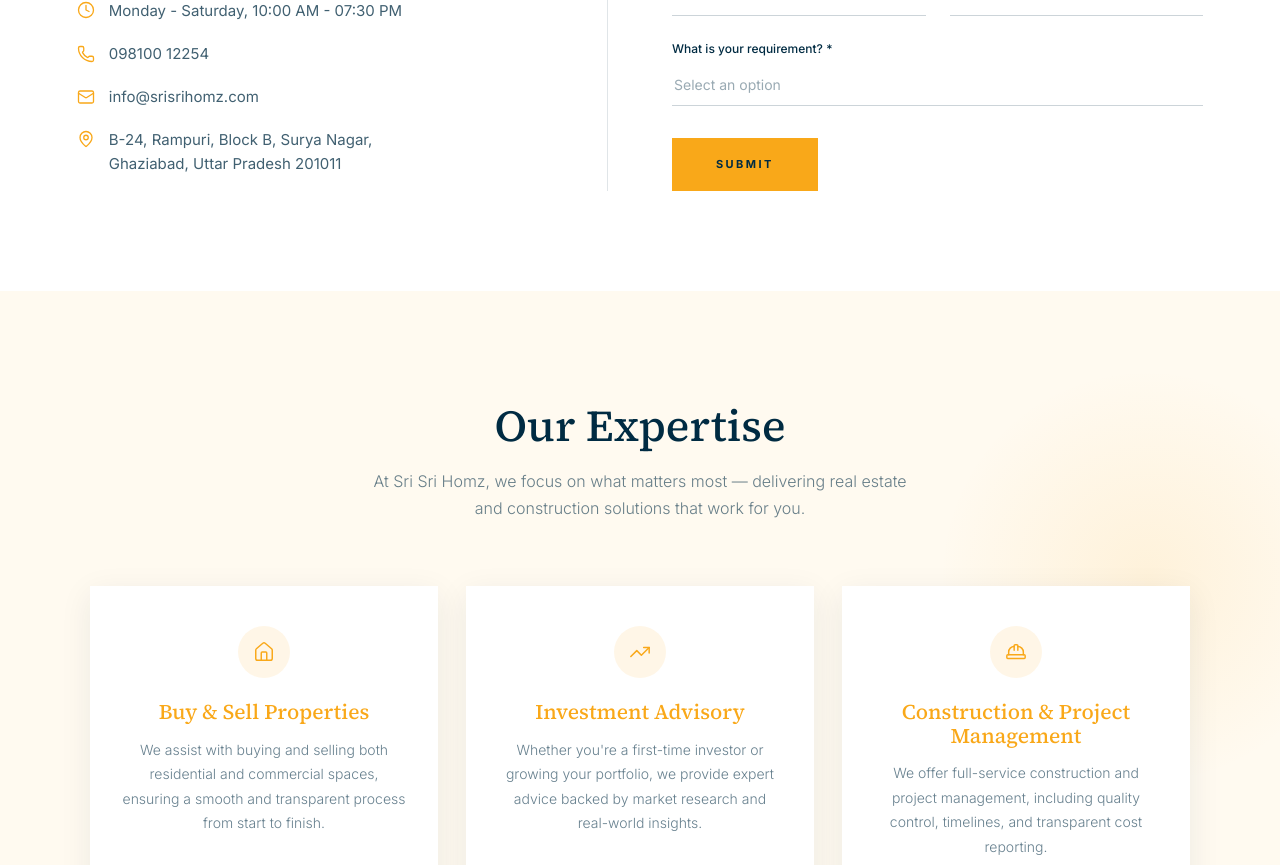
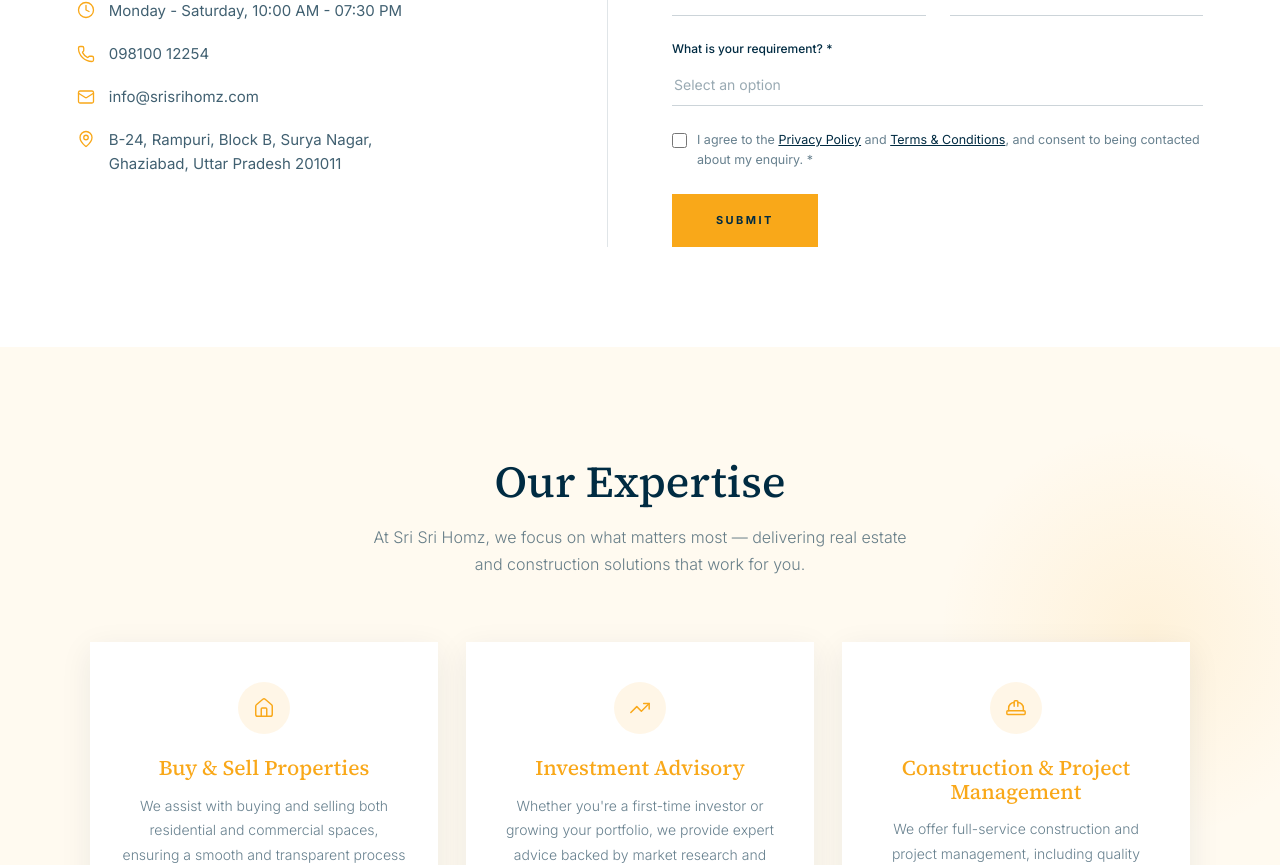
Before and after one commit to ghost-node011/shree-shree-homez, a React (Vite) app: page / in a window 1280 px wide. Shown: the part 1180-2045 px from the top of the page. Built offline with nearby package versions, Linux system fonts and the light colour scheme.

Commit message:
Add Terms & Conditions page and consent checkboxes to contact forms
- Add /terms-and-conditions page, link it from footer alongside Privacy Policy
- Require consent checkbox (linking to Privacy Policy + Terms) before submitting the homepage quick-enquiry form and the full contact page form

```diff
--- a/src/App.jsx
+++ b/src/App.jsx
@@ -14,6 +14,7 @@
 import ContactPage from './pages/Contact'
 import PrivacyPolicyPage from './pages/PrivacyPolicy'
 import AccessibilityStatementPage from './pages/AccessibilityStatement'
+import TermsPage from './pages/Terms'
 
 function App() {
   const [loaded, setLoaded] = useState(false)
@@ -36,6 +37,7 @@
             <Route path="/contact" element={<ContactPage />} />
             <Route path="/privacy-policy" element={<PrivacyPolicyPage />} />
             <Route path="/accessibility-statement" element={<AccessibilityStatementPage />} />
+            <Route path="/terms-and-conditions" element={<TermsPage />} />
           </Routes>
         </main>
         <Footer />
--- a/src/components/Contact.jsx
+++ b/src/components/Contact.jsx
@@ -1,5 +1,6 @@
 import { useState, useRef } from 'react'
 import { motion } from 'framer-motion'
+import { Link } from 'react-router-dom'
 import emailjs from 'emailjs-com'
 import { Phone, MessageCircle, Mail, MapPin, Clock } from 'lucide-react'
 
@@ -11,11 +12,14 @@
 
 export default function Contact() {
   const formRef = useRef(null)
-  const [form, setForm]       = useState({ name: '', phone: '', email: '', service: '', message: '' })
+  const [form, setForm]       = useState({ name: '', phone: '', email: '', service: '', message: '', consent: false })
   const [status, setStatus]   = useState('')
   const [loading, setLoading] = useState(false)
 
-  const onChange = e => setForm(p => ({ ...p, [e.target.name]: e.target.value }))
+  const onChange = e => {
+    const { name, type, checked, value } = e.target
+    setForm(p => ({ ...p, [name]: type === 'checkbox' ? checked : value }))
+  }
 
   const onSubmit = async e => {
     e.preventDefault()
@@ -28,7 +32,7 @@
         'YOUR_PUBLIC_KEY',
       )
       setStatus('success')
-      setForm({ name: '', phone: '', email: '', service: '', message: '' })
+      setForm({ name: '', phone: '', email: '', service: '', message: '', consent: false })
     } catch {
       setStatus('error')
     }
@@ -261,6 +265,23 @@
                 onBlur={e => e.target.style.borderColor = 'rgba(249,168,25,0.2)'}
               />
 
+              <label style={{
+                display: 'flex', alignItems: 'flex-start', gap: 10,
+                cursor: 'pointer',
+              }}>
+                <input
+                  type="checkbox" name="consent" checked={form.consent} onChange={onChange} required
+                  style={{ marginTop: 3, width: 15, height: 15, accentColor: '#F9A819', flexShrink: 0, cursor: 'pointer' }}
+                />
+                <span style={{
+                  fontFamily: 'Inter, sans-serif', fontSize: 12.5, fontWeight: 300,
+                  lineHeight: 1.6, color: 'rgba(247,248,250,0.65)',
+                }}>
+                  I agree to the <Link to="/privacy-policy" data-cursor style={{ color: '#F9A819', textDecoration: 'underline' }}>Privacy Policy</Link> and{' '}
+                  <Link to="/terms-and-conditions" data-cursor style={{ color: '#F9A819', textDecoration: 'underline' }}>Terms & Conditions</Link>, and consent to being contacted about my enquiry. *
+                </span>
+              </label>
+
               <button type="submit" data-cursor disabled={loading}
                 className="btn-gold"
                 style={{ width: '100%', justifyContent: 'center', opacity: loading ? 0.7 : 1 }}
--- a/src/components/Footer.jsx
+++ b/src/components/Footer.jsx
@@ -12,6 +12,7 @@
 
 const LEGAL_LINKS = [
   { label: 'Privacy Policy',          to: '/privacy-policy' },
+  { label: 'Terms & Conditions',      to: '/terms-and-conditions' },
   { label: 'Accessibility Statement', to: '/accessibility-statement' },
 ]
 
--- a/src/components/GetInTouchContact.jsx
+++ b/src/components/GetInTouchContact.jsx
@@ -1,5 +1,6 @@
 import { useState } from 'react'
 import { motion } from 'framer-motion'
+import { Link } from 'react-router-dom'
 import emailjs from 'emailjs-com'
 import { Clock, Phone, Mail, MapPin } from 'lucide-react'
 
@@ -16,11 +17,14 @@
 ]
 
 export default function GetInTouchContact() {
-  const [form, setForm]       = useState({ name: '', email: '', phone: '', requirement: '' })
+  const [form, setForm]       = useState({ name: '', email: '', phone: '', requirement: '', consent: false })
   const [status, setStatus]   = useState('')
   const [loading, setLoading] = useState(false)
 
-  const onChange = e => setForm(p => ({ ...p, [e.target.name]: e.target.value }))
+  const onChange = e => {
+    const { name, type, checked, value } = e.target
+    setForm(p => ({ ...p, [name]: type === 'checkbox' ? checked : value }))
+  }
 
   const onSubmit = async e => {
     e.preventDefault()
@@ -33,7 +37,7 @@
         'YOUR_PUBLIC_KEY',
       )
       setStatus('success')
-      setForm({ name: '', email: '', phone: '', requirement: '' })
+      setForm({ name: '', email: '', phone: '', requirement: '', consent: false })
     } catch {
       setStatus('error')
     }
@@ -195,9 +199,26 @@
               </select>
             </div>
 
+            <label style={{
+              display: 'flex', alignItems: 'flex-start', gap: 10,
+              cursor: 'pointer',
+            }}>
+              <input
+                type="checkbox" name="consent" checked={form.consent} onChange={onChange} required
+                style={{ marginTop: 3, width: 15, height: 15, accentColor: '#F9A819', flexShrink: 0, cursor: 'pointer' }}
+              />
+              <span style={{
+                fontFamily: 'Inter, sans-serif', fontSize: 12.5, fontWeight: 400,
+                lineHeight: 1.6, color: 'rgba(0,43,66,0.6)',
+              }}>
+                I agree to the <Link to="/privacy-policy" data-cursor style={{ color: '#002B42', textDecoration: 'underline' }}>Privacy Policy</Link> and{' '}
+                <Link to="/terms-and-conditions" data-cursor style={{ color: '#002B42', textDecoration: 'underline' }}>Terms & Conditions</Link>, and consent to being contacted about my enquiry. *
+              </span>
+            </label>
+
             <button type="submit" data-cursor disabled={loading}
               className="btn-gold"
-              style={{ alignSelf: 'flex-start', opacity: loading ? 0.7 : 1, marginTop: 8 }}
+              style={{ alignSelf: 'flex-start', opacity: loading ? 0.7 : 1, marginTop: 0 }}
             >
               <span>{loading ? 'Sending...' : 'Submit'}</span>
             </button>
--- /dev/null
+++ b/src/pages/Terms.jsx
@@ -0,0 +1,83 @@
+import { motion } from 'framer-motion'
+import PageHero from '../components/PageHero'
+
+const SECTIONS = [
+  {
+    title: 'Acceptance of Terms',
+    body: 'By using this website or engaging Sri Sri Homz for real estate or construction services, you agree to be bound by these Terms & Conditions. If you do not agree, please do not use our services.',
+  },
+  {
+    title: 'Our Services',
+    body: 'Sri Sri Homz provides real estate advisory, buying and selling assistance, investment guidance, and construction and project management services across Delhi NCR. All property listings, pricing, and availability are subject to change without notice.',
+  },
+  {
+    title: 'No Guarantee of Outcome',
+    body: 'While we provide honest, research-backed guidance, we do not guarantee specific investment returns, property appreciation, project timelines, or transaction outcomes. Any figures shared (such as "500+ families guided") reflect our track record and are not a promise of future results.',
+  },
+  {
+    title: 'Client Responsibilities',
+    body: 'You are responsible for providing accurate information when engaging our services, for independently verifying property documents and legal status, and for seeking your own legal or financial advice where appropriate.',
+  },
+  {
+    title: 'Fees & Payments',
+    body: 'Any brokerage, advisory, or construction management fees will be communicated and agreed upon separately before work begins. We do not charge hidden fees.',
+  },
+  {
+    title: 'Intellectual Property',
+    body: 'All content on this website — including text, images, and branding — belongs to Sri Sri Homz unless otherwise credited, and may not be reproduced without permission.',
+  },
+  {
+    title: 'Limitation of Liability',
+    body: 'Sri Sri Homz is not liable for indirect or consequential losses arising from the use of this website or from third-party developer, legal, or financial decisions made in connection with our advisory services.',
+  },
+  {
+    title: 'Changes to These Terms',
+    body: 'We may update these Terms & Conditions from time to time. Continued use of our services after changes are posted constitutes acceptance of the updated terms.',
+  },
+  {
+    title: 'Contact Us',
+    body: 'For any questions about these Terms & Conditions, write to us at info@srisrihomz.com or call 098100 12254.',
+  },
+]
+
+export default function Terms() {
+  return (
+    <div>
+      <PageHero eyebrow="Legal" title="Terms &" accent="Conditions" />
+
+      <div style={{ background: '#F7F8FA', padding: '80px clamp(24px,6vw,120px) 120px' }}>
+        <div style={{ maxWidth: 800, margin: '0 auto' }}>
+          {SECTIONS.map((s, i) => (
+            <motion.div
+              key={s.title}
+              initial={{ opacity: 0, y: 20 }}
+              whileInView={{ opacity: 1, y: 0 }}
+              viewport={{ once: true }}
+              transition={{ duration: 0.6, delay: i * 0.05 }}
+              style={{ marginBottom: 40 }}
+            >
+              <h2 style={{
+                fontFamily: 'Source Serif 4, serif', fontSize: 24, fontWeight: 500,
+                color: '#002B42', marginBottom: 12,
+              }}>
+                {s.title}
+              </h2>
+              <p style={{
+                fontFamily: 'Inter, sans-serif', fontSize: 15, fontWeight: 300,
+                lineHeight: 1.8, color: 'rgba(0,43,66,0.68)',
+              }}>
+                {s.body}
+              </p>
+            </motion.div>
+          ))}
+          <p style={{
+            fontFamily: 'Inter, sans-serif', fontSize: 12, fontWeight: 300,
+            color: '#5D7A93', marginTop: 32,
+          }}>
+            Last updated: {new Date().getFullYear()}
+          </p>
+        </div>
+      </div>
+    </div>
+  )
+}
```
